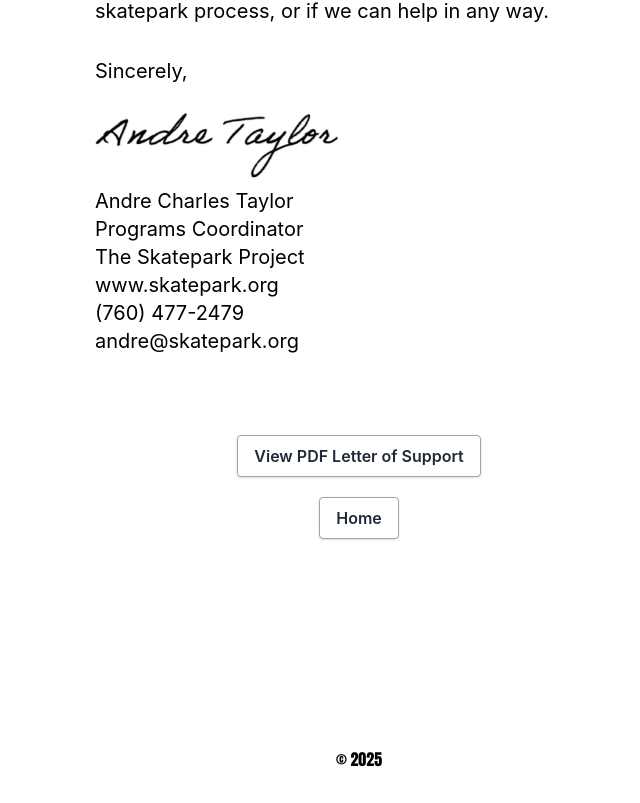
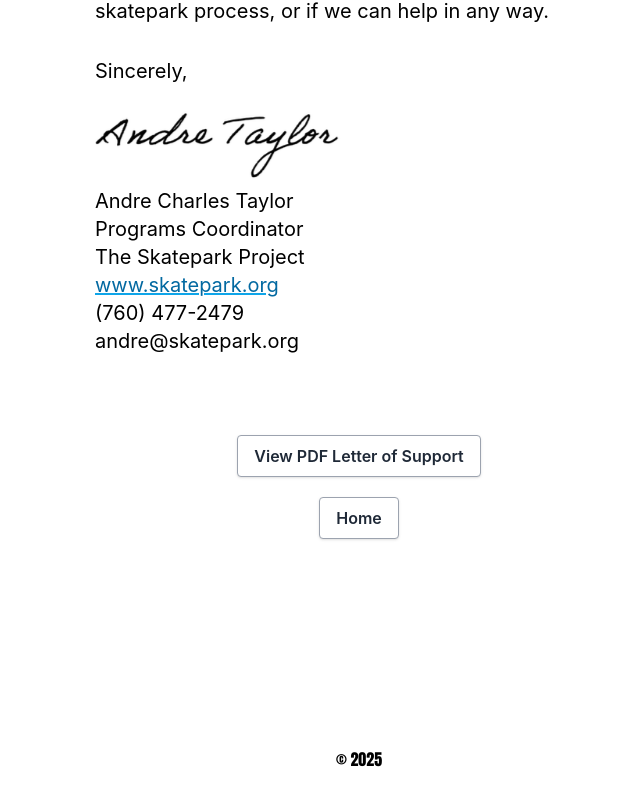
Before and after one commit to shawnlknight/park-circle-skate, a Next.js app: page /letter-of-support in a window 1280 px wide. Shown: the part 2137-2940 px from the top of the page, without its empty margins (281-921 px from the left). Built offline with nearby package versions, Linux system fonts and the light colour scheme.

Commit message:
add link for letter of support

```diff
--- a/pages/letter-of-support.js
+++ b/pages/letter-of-support.js
@@ -2,6 +2,7 @@ import Head from 'next/head'
 import Image from 'next/image'
 import Link from 'next/link'
 
+import ExternalLink from '../components/Link'
 import Footer from '../components/Footer'
 import styles from '../styles/Home.module.css'
 
@@ -103,7 +104,12 @@ export default function LetterOfSupport() {
               <div>Andre Charles Taylor</div>
               <div>Programs Coordinator</div>
               <div>The Skatepark Project</div>
-              <div>www.skatepark.org</div>
+              <div>
+                <ExternalLink
+                  href="https://skatepark.org/"
+                  displayText="www.skatepark.org"
+                />
+              </div>
               <div>(760) 477-2479</div>
               <div>andre@skatepark.org</div>
             </div>
```
